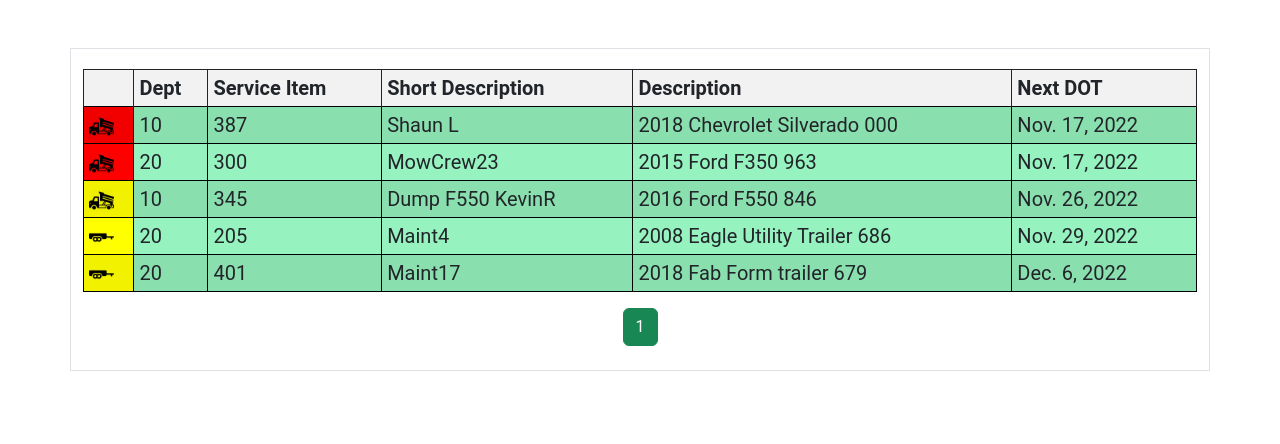
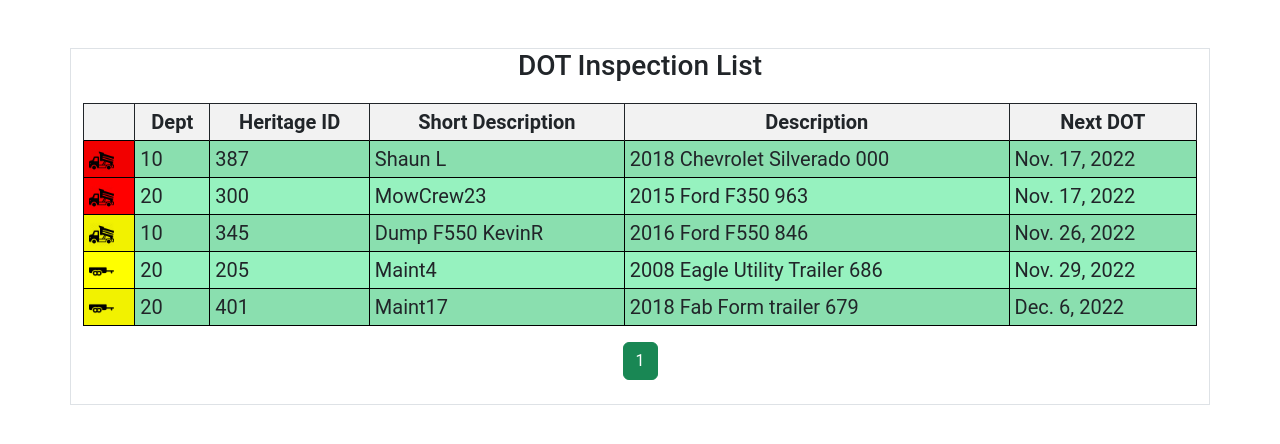
Before and after one commit to rossiokea/HeritageShop, a Django app: page /all_dot_tasks/ in a window 1280 px wide. Shown: the part 85-529 px from the top of the page. Run offline with Django 4.2, Linux system fonts and the light colour scheme; data comes from the database, SQL or seed files in the repository; both versions use the stored data as it was after the commit; some libraries are stand-ins or nearby versions.

Commit message:
Modified sorting so now when using search button items sorted by heritage ID.  Updated the service and dot task page so there is a heading and the table headings text is centered.

```diff
--- a/shop/models.py
+++ b/shop/models.py
@@ -11,7 +11,7 @@ class Trailer(models.Model):
     trailer_id = models.AutoField(primary_key=True, editable=False)
     trailer_license = models.CharField(max_length=7)
     trailer_vin = models.CharField(max_length=17)
-    trailer_identifier = models.CharField(max_length=15)
+    trailer_identifier = models.IntegerField()
     trailer_department = models.IntegerField(blank=True, null=True)
     trailer_short_name = models.CharField(max_length=20, blank=True, null=True)
     trailer_description = models.CharField(max_length=50, blank=True, null=True)
@@ -35,7 +35,7 @@ class Vehicle(models.Model):
     vehicle_id = models.AutoField(primary_key=True, editable=False)
     vehicle_license = models.CharField(max_length=10)
     vehicle_vin = models.CharField(max_length=20)
-    vehicle_identifier = models.CharField(max_length=15)
+    vehicle_identifier = models.IntegerField()
     vehicle_department = models.IntegerField(blank=True, null=True)
     vehicle_short_name = models.CharField(max_length=20, blank=True, null=True)
     vehicle_description = models.CharField(max_length=50, blank=True, null=True)
@@ -130,7 +130,7 @@ class TrailerDotRecord(models.Model):
 class Equipment(models.Model):
     equipment_id = models.AutoField(primary_key=True, editable=False, blank=True)
     equipment_vin = models.CharField(max_length=17, blank=True, null=True)
-    equipment_identifier = models.CharField(max_length=15, blank=True, null=True)
+    equipment_identifier = models.IntegerField()
     equipment_department = models.IntegerField(blank=True, null=True)
     equipment_short_name = models.CharField(max_length=20, blank=True, null=True)
     equipment_description = models.CharField(max_length=50, blank=True, null=True)
--- a/shop/templates/shop/required_dot_tasks.html
+++ b/shop/templates/shop/required_dot_tasks.html
@@ -5,12 +5,12 @@
 
 
     <section class="container mt-5 border">
-
+        <h3 class="text-center">DOT Inspection List</h3>
         <table class="table table-striped table-bordered fs-5" id="service_table">
-            <tr class="border border-dark">
+            <tr class="border border-dark text-center">
                 <th>&nbsp;</th>
                 <th>Dept</th>
-                <th>Service Item</th>
+                <th>Heritage ID</th>
                 <th>Short Description</th>
                 <th>Description</th>
                 <th>Next DOT</th>
--- a/shop/templates/shop/required_service_tasks.html
+++ b/shop/templates/shop/required_service_tasks.html
@@ -5,12 +5,13 @@
 
 
     <section class="container mt-5 border">
+        <h3 class="text-center">Service Inspection List</h3>
 
         <table class="table table-striped table-bordered fs-5" id="service_table">
-            <tr class="border border-dark">
+            <tr class="border border-dark text-center">
                 <th>&nbsp;</th>
                 <th>Dept</th>
-                <th>Service Item</th>
+                <th>Heritage ID</th>
                 <th>Short Description</th>
                 <th>Description</th>
                 <th>Service Date</th>
--- a/shop/views/equipment_views.py
+++ b/shop/views/equipment_views.py
@@ -289,7 +289,8 @@ class EquipmentSearchListView(ListView):
         context_mod = super(EquipmentSearchListView, self).get_context_data(**kwargs)
 
         # Get the Query Set from the get_query set function
-        equipment = self.get_queryset().order_by(F('equipment_next_service').asc(nulls_last=True))
+        equipment = self.get_queryset().order_by(F('equipment_identifier').asc(nulls_last=True))
+
         print(f"The Equipment Object is: {equipment.count()}")
         # *************Paginating the VEHICLE DATA ****************
         # Paginate The List
--- a/shop/views/trailer_views.py
+++ b/shop/views/trailer_views.py
@@ -291,7 +291,7 @@ class TrailerSearchListView(ListView):
         queryset = self.get_queryset()
 
         # *************Paginating the Trailer DATA ****************
-        trailers = queryset.order_by(F('trailer_next_service').asc(nulls_last=True))
+        trailers = queryset.order_by(F('trailer_identifier').asc(nulls_last=True))
 
         # Paginate the Service Records:
         paginated_trailers = Paginator(trailers, 9)
--- a/shop/views/vehicle_views.py
+++ b/shop/views/vehicle_views.py
@@ -265,16 +265,16 @@ class SearchListVehiclesView(ListView):
         # Perform the enhanced Query for when other search items selected in the query
         if status == 'Active':
             print(f"Searching for {status} Vehicles")
-            queryset_status = Vehicle.objects.all().order_by(F('next_service').asc(nulls_last=True)).filter(
+            queryset_status = Vehicle.objects.all().order_by(F('vehicle_identifier').asc(nulls_last=True)).filter(
                 vehicle_status=True)
         else:
             print(f"Searching for {status} Vehicles")
-            queryset_status = Vehicle.objects.all().order_by(F('next_service').asc(nulls_last=True)).filter(
+            queryset_status = Vehicle.objects.all().order_by(F('vehicle_identifier').asc(nulls_last=True)).filter(
                 vehicle_status=False)
 
         if dsearch and not qsearch:
             print(f"Hello I am in department only: {dsearch}")
-            queryset = queryset_status.filter(vehicle_department=dsearch).order_by('next_service')
+            queryset = queryset_status.filter(vehicle_department=dsearch).order_by('vehicle_identifier')
             print(queryset)
             return queryset
 
@@ -285,7 +285,8 @@ class SearchListVehiclesView(ListView):
             q_des = Q(vehicle_description__icontains=qsearch)
             q_id = Q(vehicle_identifier__icontains=qsearch)
             q_license = Q(vehicle_license__icontains=qsearch)
-            queryset = queryset_status.filter(Q(q_short_des | q_assigned | q_des | q_id | q_license))
+            queryset = queryset_status.filter(Q(q_short_des | q_assigned | q_des | q_id | q_license)).order_by(
+                'vehicle_identifier')
 
             return queryset
 
@@ -296,19 +297,19 @@ class SearchListVehiclesView(ListView):
                   Q(assigned_employee__icontains=qsearch) |
                   Q(vehicle_description__icontains=qsearch) |
                   Q(vehicle_license__icontains=qsearch)) &
-                Q(vehicle_department=dsearch))
+                Q(vehicle_department=dsearch)).order_by('vehicle_identifier')
             return queryset
         else:
             print("There was no q")
 
         # Return the Initial Query since there was no department or q selected
-        return queryset_status.order_by('next_service')
+        return queryset_status.order_by('vehicle_identifier')
 
     def get_context_data(self, *args, **kwargs):
         context_mod = super(SearchListVehiclesView, self).get_context_data(**kwargs)
 
-        # Get the Query Set from the get_query set function
-        vehicles = self.get_queryset().order_by(F('next_service').asc(nulls_last=True))
+        # Get the Query Set from the get_query set function and select the order by
+        vehicles = self.get_queryset().order_by(F('vehicle_identifier').asc(nulls_last=True))
         print(f"The Vehicles Object is: {vehicles.count()}")
         # *************Paginating the VEHICLE DATA ****************
         # Paginate The List
```
Also changed, not shown: db.sqlite3.
